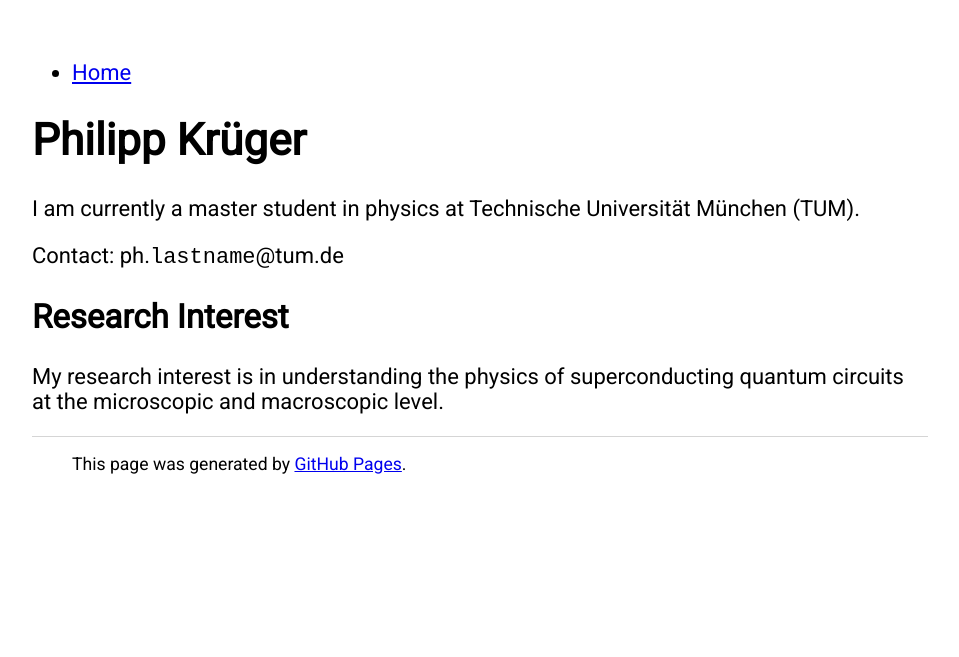
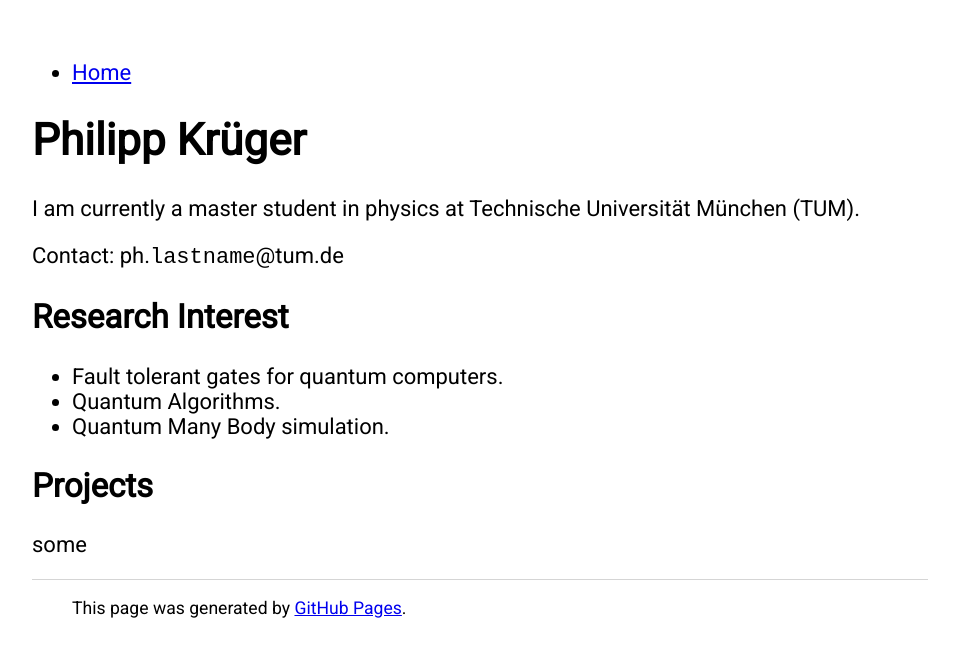
Before and after one commit to PhilippKrueger/PhilippKrueger.github.io, a Jekyll site: the page built from index.html, in a window 1280 px wide. Shown: the top 657 px of the page, without its empty margins (160-1119 px from the left). Built offline with Jekyll 4.4.1, drawn with Linux system fonts in a browser that asks for light colours.

Commit message:
Update index.html

```diff
--- a/index.html
+++ b/index.html
@@ -10,5 +10,13 @@ title: Philipp Krüger
 
 	<h2>Research Interest</h2>
 
-	<p>My research interest is in understanding the physics of superconducting quantum circuits at the microscopic and macroscopic level.</p>
+	<ul>
+	  <li>Fault tolerant gates for quantum computers.</li>
+	  <li>Quantum Algorithms.</li>
+	  <li>Quantum Many Body simulation.</li>
+	</ul>
+
+	<h2>Projects</h2>
+
+	<p>some</p>
 </div><!-- /.blurb -->
```
